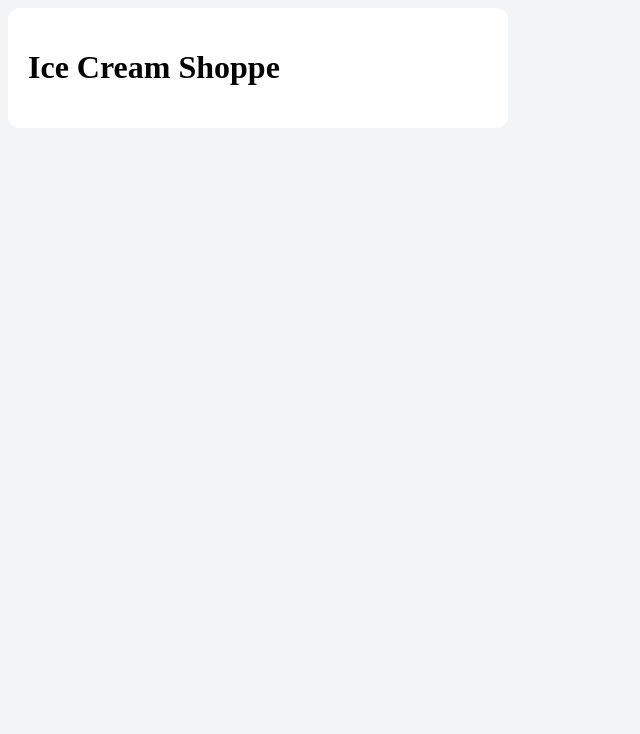
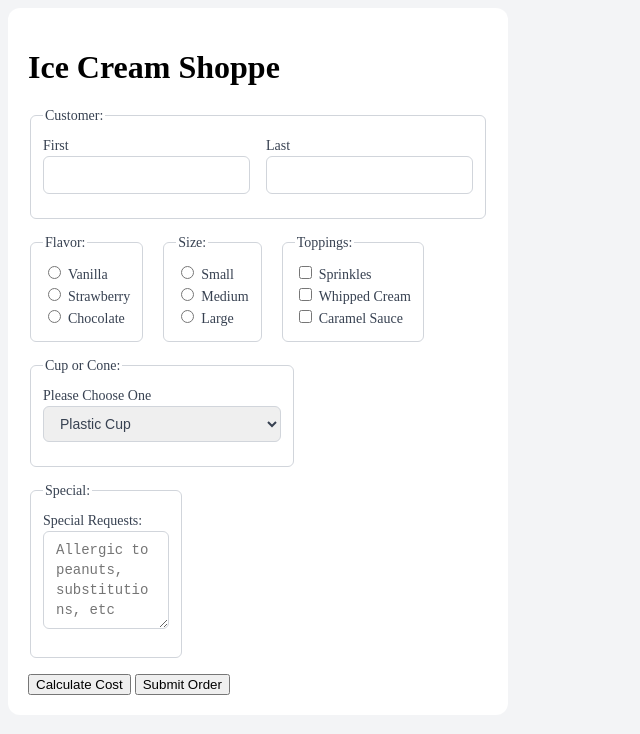
Before and after one commit to vuhuPalm/InputTypes, a plain HTML site: page index.html in a window 1280 px wide. Shown: the whole page, without its empty margins (0-640 px from the left). Drawn offline with Linux system fonts and the light colour scheme.

Commit message:
final commit

```diff
--- a/index.html
+++ b/index.html
@@ -9,6 +9,86 @@
 <div class="container">
     <div class="content">
         <h1>Ice Cream Shoppe</h1>
+        <form>
+            <fieldset>
+                <legend>Customer:</legend>
+            <div class="row">
+                <div>
+                    <label for="firstname">First</label>
+                    <input id="firstname" name="first_name" type="text">
+                </div>
+                <div>
+                    <label for="lastname">Last</label>
+                    <input id="lastname" name="last_name" type="text">
+                </div>
+            </div>
+            </fieldset>
+            <div class="row">
+                <fieldset>
+                    <legend>Flavor:</legend>
+                    <div>
+                        <input type="radio" id="vanilla" name="icecream">
+                        <label for="vanilla">Vanilla</label>
+                    </div>
+                    <div>
+                        <input type="radio" id="strawberry" name="icecream">
+                        <label for="strawberry">Strawberry</label>
+                    </div>
+                    <div>
+                        <input type="radio" id="chocolate" name="icecream">
+                        <label for="chocolate">Chocolate</label>
+                    </div>
+                </fieldset>
+                <fieldset>
+                    <legend>Size:</legend>
+                    <div>
+                        <input type="radio" id="small" name="size">
+                        <label for="small">Small</label>
+                    </div>
+                    <div>
+                        <input type="radio" id="medium" name="size">
+                        <label for="medium">Medium</label>
+                    </div>
+                    <div>
+                        <input type="radio" id="large" name="size">
+                        <label for="large">Large</label>
+                    </div>
+                </fieldset>
+                <fieldset>
+                    <legend>Toppings:</legend>
+                    <div>
+                        <input type="checkbox" id="sprinkles" name="sprinkles" value="sprinkles">
+                        <label for="sprinkles">Sprinkles</label>
+                    </div>
+                    <div>
+                        <input type="checkbox" id="whippedCream" name="whippedCream" value="whippedCream">
+                        <label for="whippedCream">Whipped Cream</label>
+                    </div>
+                    <div>
+                        <input type="checkbox" id="caramel" name="caramel" value="caramel">
+                        <label for="caramel">Caramel Sauce</label>
+                    </div>
+                </fieldset>
+            </div>
+            <fieldset>
+                <legend>Cup or Cone:</legend>
+                <label for="container">Please Choose One</label>
+                <select name="container" id="container">
+                    <option value="cup">Plastic Cup</option>
+                    <option value="sugar">Sugar Cone</option>
+                    <option value="waffle">Waffle Cone</option>
+                    <option value="dippedWaffle">Chocolate Dipped Waffle Cone</option>
+                </select>
+            </fieldset>
+            <fieldset>
+                <legend>Special:</legend>
+                <label for="SpecialRequests">Special Requests:</label>
+                <textarea id="SpecialRequests" name="SpecialRequests" rows="4" cols="10"
+                          placeholder="Allergic to peanuts, substitutions, etc"></textarea>
+            </fieldset>
+            <button type="button" onclick="alert('Free today for our Grand Opening!')">Calculate Cost</button>
+            <button type="submit">Submit Order</button>
+        </form>
     </div>
 </div>
 </body>
```
